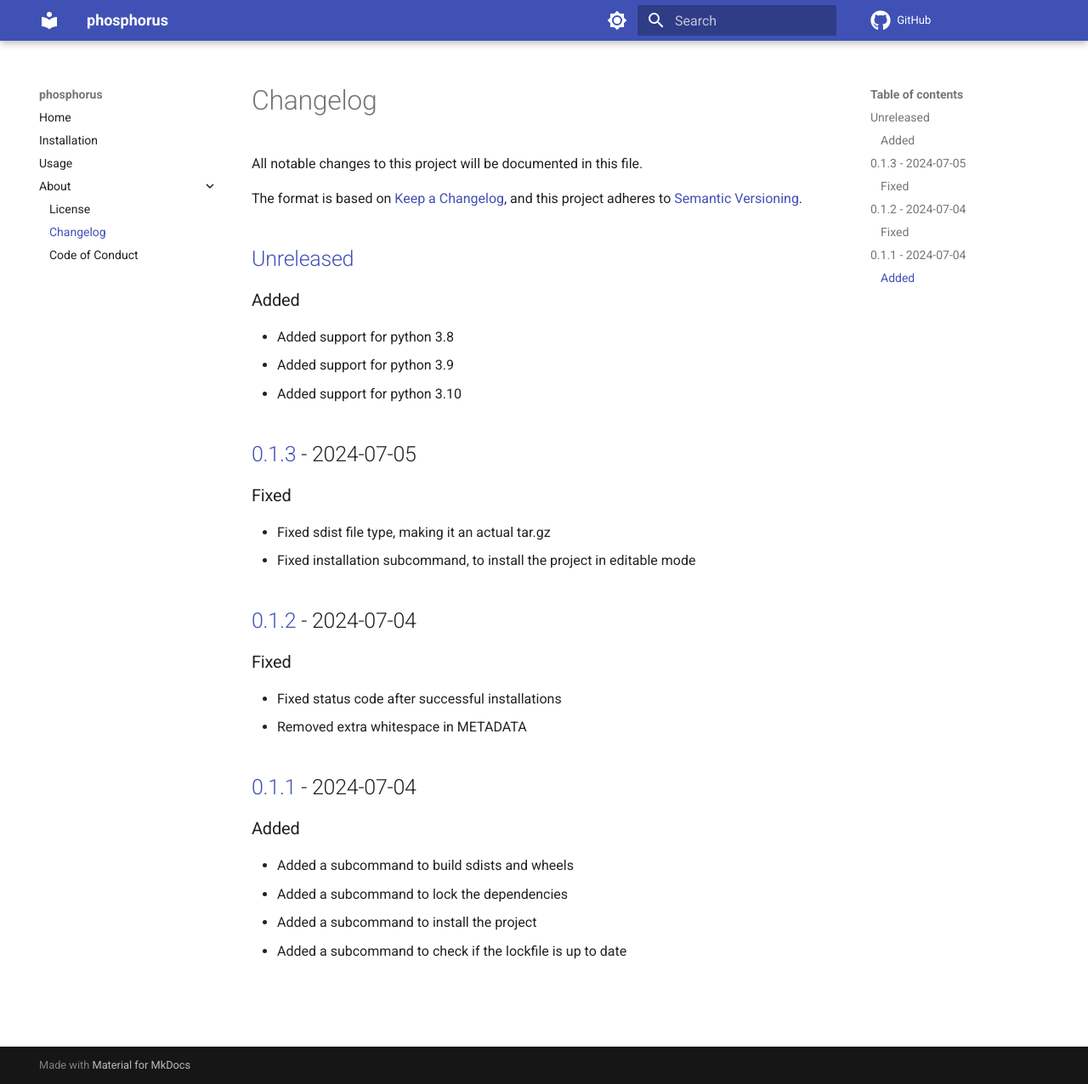
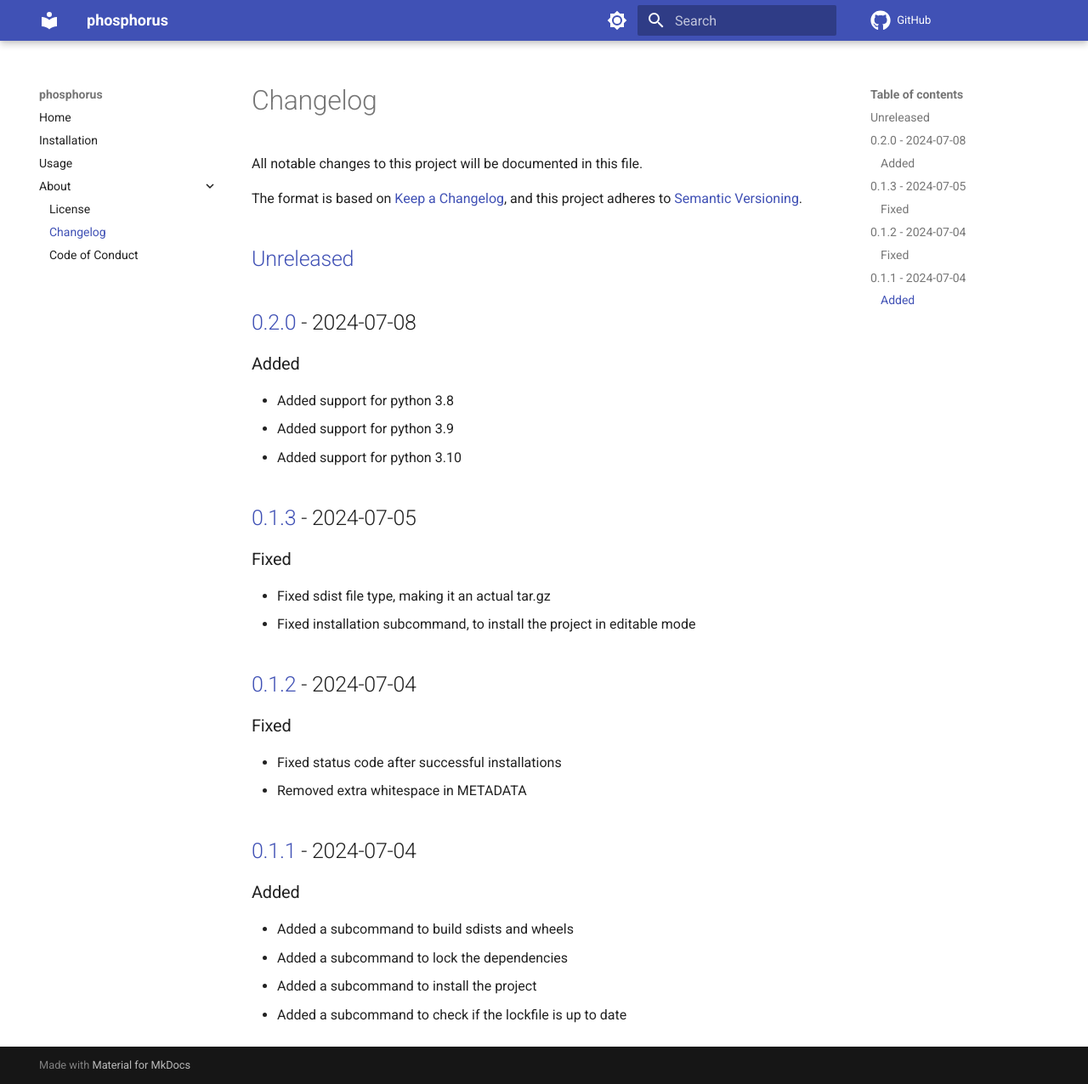
Before and after one commit to spapanik/phosphorus, an MkDocs documentation site: the page built from docs/CHANGELOG.md, in a window 1280 px wide and 1276 px high. Shown: the whole window at 85% size. Built offline with MkDocs 1.6.1 and Material for MkDocs 9.7.7, drawn with Linux system fonts in a browser that asks for light colours; comment, search, counter and statistics services are not loaded.

Commit message:
🚀 Bump version

```diff
--- a/docs/CHANGELOG.md
+++ b/docs/CHANGELOG.md
@@ -5,6 +5,8 @@ All notable changes to this project will be documented in this file.
 The format is based on [Keep a Changelog], and this project adheres to [Semantic Versioning].
 
 ## [Unreleased]
+
+## [0.2.0] - 2024-07-08
 
 ### Added
 
@@ -37,7 +39,8 @@ The format is based on [Keep a Changelog], and this project adheres to [Semantic
 
 [Keep a Changelog]: https://keepachangelog.com/en/1.0.0/
 [Semantic Versioning]: https://semver.org/spec/v2.0.0.html
-[Unreleased]: https://github.com/spapanik/phosphorus/compare/v0.1.3...main
+[Unreleased]: https://github.com/spapanik/phosphorus/compare/v0.2.0...main
+[0.2.0]: https://github.com/spapanik/phosphorus/compare/v0.1.3...v0.2.0
 [0.1.3]: https://github.com/spapanik/eulertools/compare/v0.1.2...v0.1.3
 [0.1.2]: https://github.com/spapanik/eulertools/compare/v0.1.1...v0.1.2
 [0.1.1]: https://github.com/spapanik/eulertools/releases/tag/v0.1.1
--- a/src/phosphorus/__version__.py
+++ b/src/phosphorus/__version__.py
@@ -1 +1 @@
-__version__ = "0.1.3"
+__version__ = "0.2.0"
```
